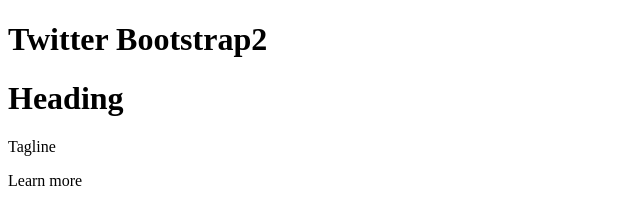
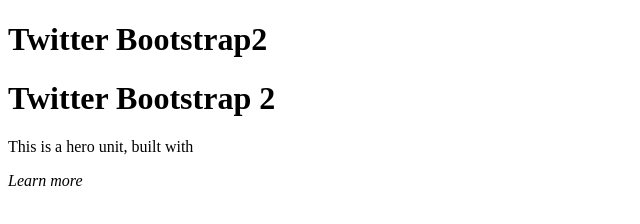
Before and after one commit to MarquisSewell/Bootstrap2, a plain HTML site: page index.html in a window 1280 px wide. Shown: the whole page, without its empty margins (0-640 px from the left). Drawn offline with Linux system fonts and the light colour scheme.

Commit message:
Update index.html

```diff
--- a/index.html
+++ b/index.html
@@ -16,9 +16,9 @@
 
     <div class="hero-unit">
 
-      <h1>Heading</h1>
+      <h1>Twitter Bootstrap 2</h1>
 
-       <p>Tagline</p>
+       <p>This is a hero unit, built with <em></p>
 
        <p>
 
```
